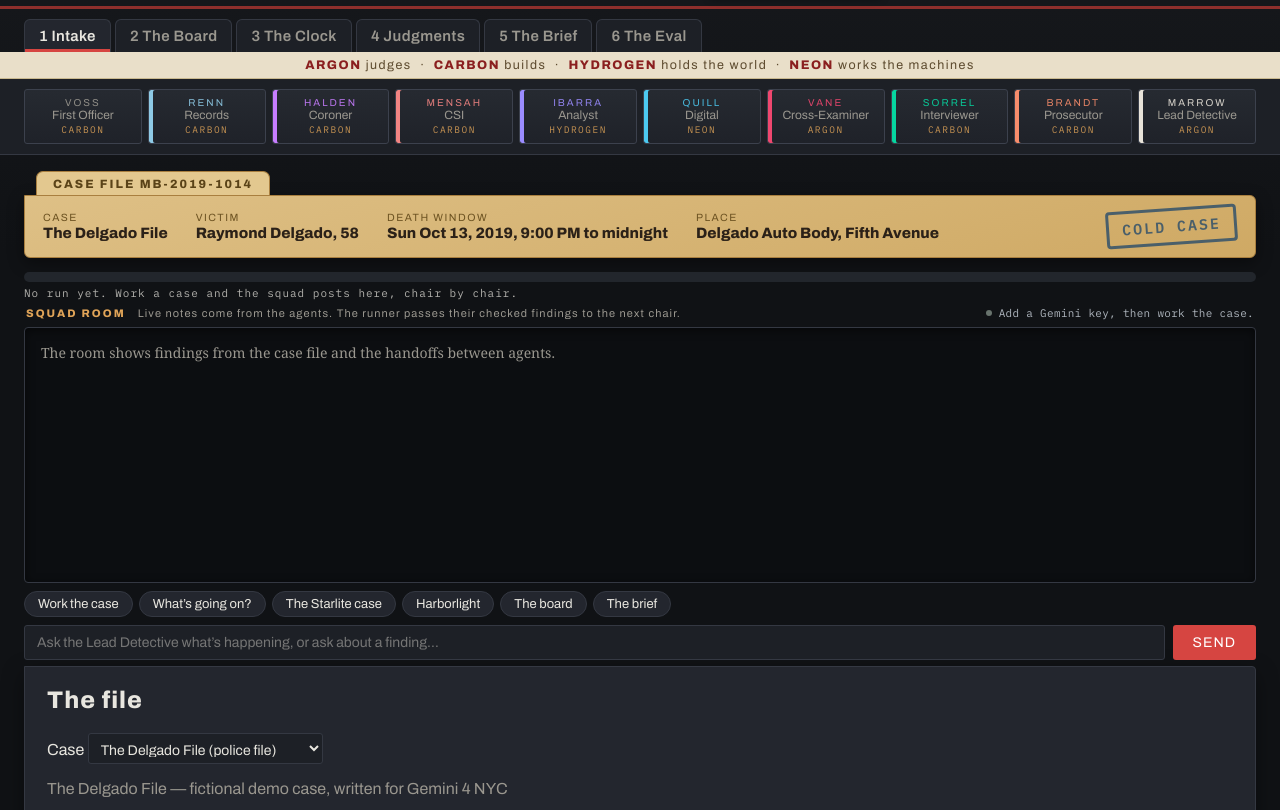
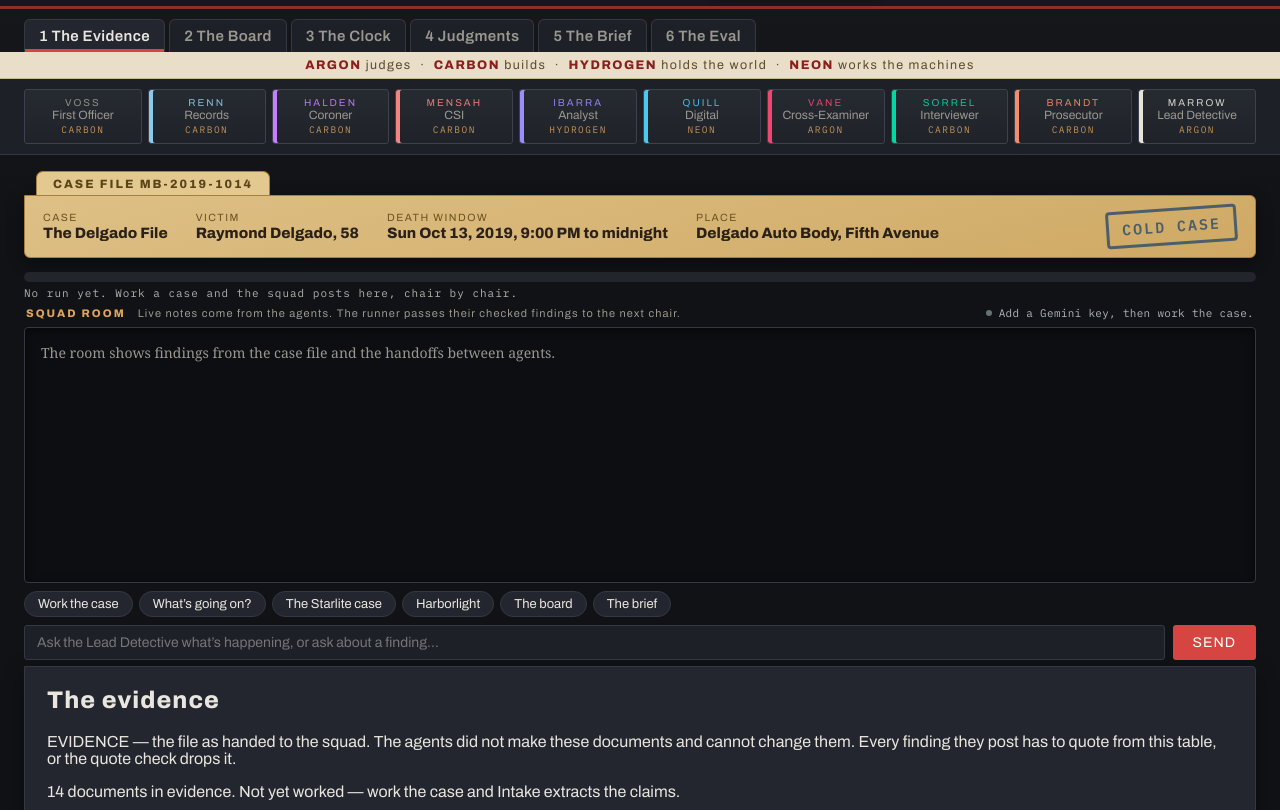
Before and after one commit to mrfentmen/murder-board, a plain HTML site: page app/index.html in a window 1280 px wide. Shown: the part 91-901 px from the top of the page. Drawn offline with Linux system fonts and the light colour scheme; a script that the page names is missing.

```diff
--- a/app/index.html
+++ b/app/index.html
@@ -30,7 +30,7 @@
 </header>
 
 <nav class="tabs">
-  <button data-screen="intake" class="tab active">1 Intake</button>
+  <button data-screen="intake" class="tab active">1 The Evidence</button>
   <button data-screen="board" class="tab">2 The Board</button>
   <button data-screen="clock" class="tab">3 The Clock</button>
   <button data-screen="judgments" class="tab">4 Judgments</button>
@@ -72,7 +72,9 @@
 
 <main>
   <section id="screen-intake" class="screen active">
-    <h2>The file</h2>
+    <h2>The evidence</h2>
+    <p class="evidence-note">EVIDENCE — the file as handed to the squad. The agents did not make these documents and cannot change them. Every finding they post has to quote from this table, or the quote check drops it.</p>
+    <p id="evidenceStatus" class="evidence-status"></p>
     <p><label>Case <select id="caseSelect"></select></label></p>
     <p class="case-title" id="caseTitle"></p>
     <table class="registry">
```
